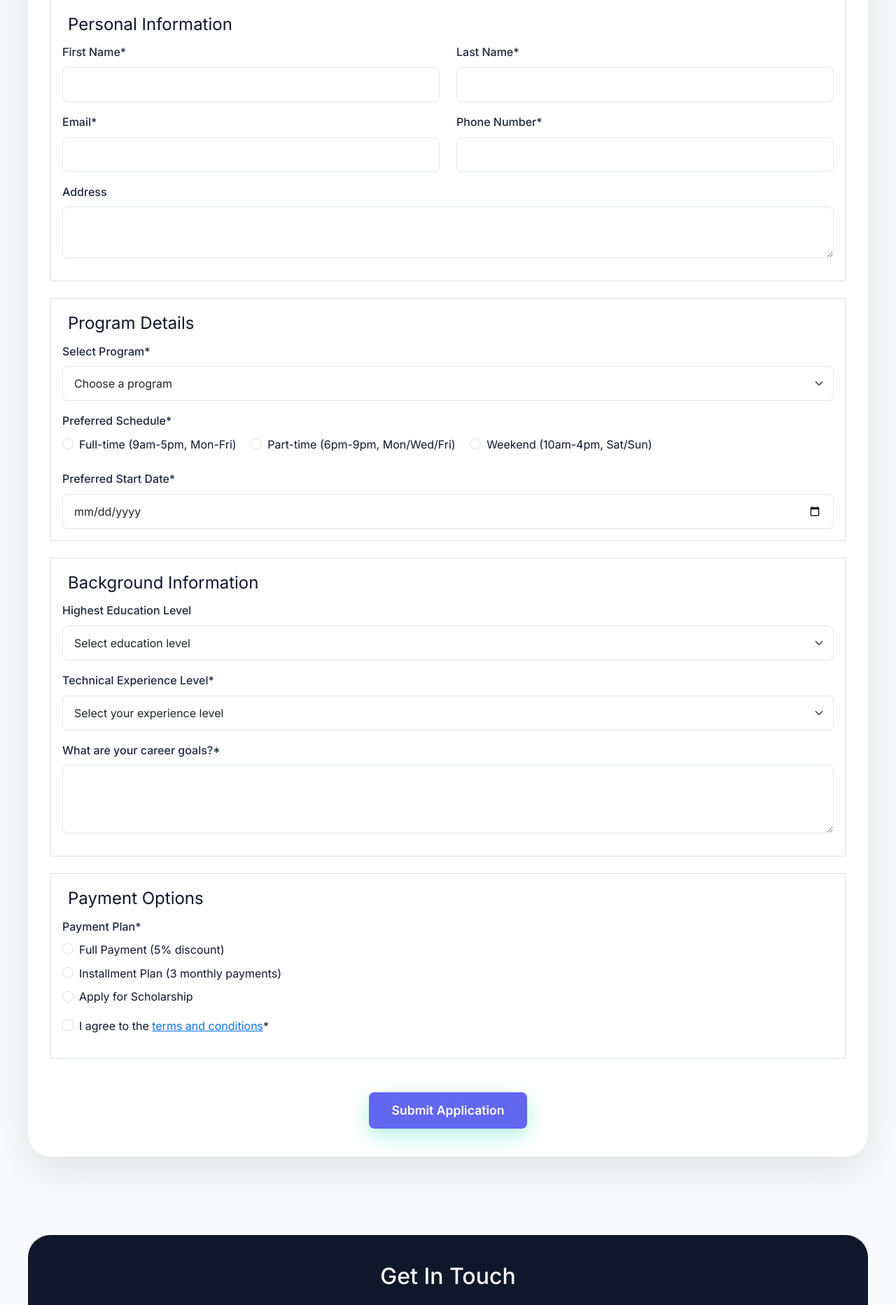
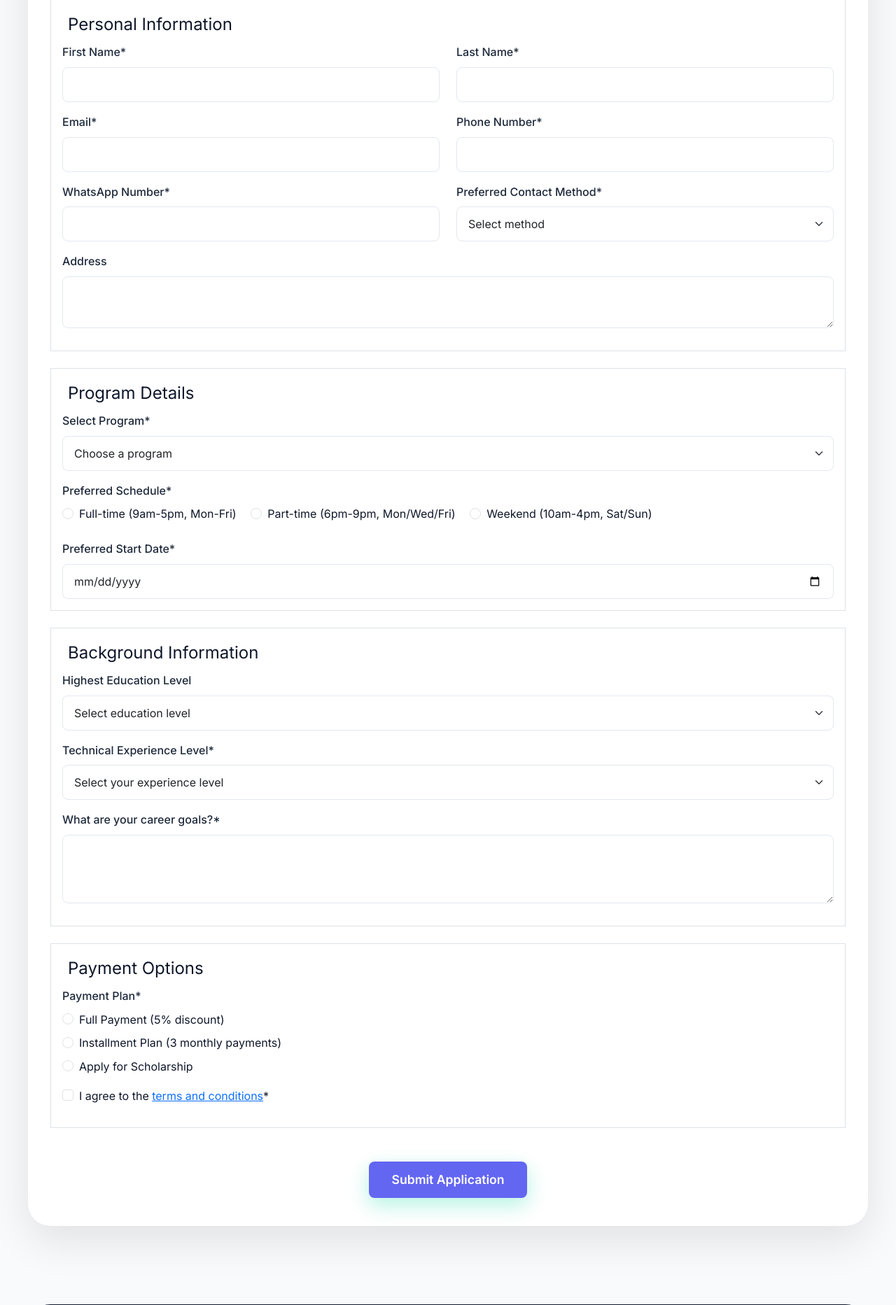
Before and after one commit to imosudi2/miocode_bootcamp, a Flask app: page / in a window 1280 px wide. Shown: the part 3562-5427 px from the top of the page at 70% size. Run offline with Flask 3, Linux system fonts and the light colour scheme; some libraries are stand-ins or nearby versions.

Commit message:
Initial commit

```diff
--- a/templates/index.html
+++ b/templates/index.html
@@ -25,7 +25,9 @@
   <link href="https://fonts.googleapis.com/css2?family=Inter:wght@300;400;500;600;700;800&family=JetBrains+Mono:wght@400;500&display=swap" rel="stylesheet">
   <link rel="stylesheet" href="https://cdn.jsdelivr.net/npm/bootstrap-icons@1.11.3/font/bootstrap-icons.css">
   <link rel="stylesheet" href="{{ url_for('static', filename='css/styles.css') }}">
-  <script src="https://js.hcaptcha.com/1/api.js" async defer></script>
+  <!--script src="https://js.hcaptcha.com/1/api.js" async defer></script-->
+  <script src="https://www.google.com/recaptcha/api.js"></script>
+
 </head>
 <body>
   <nav id="navbar">
@@ -245,11 +247,16 @@
 
 
 <section class="scroll-reveal">
-    <div class="registration-form" id="register">
+  <div class="registration-form" id="register">
     <h2 class="section-title">Join Our Bootcamp</h2>
     <p class="text-center mb-4" style="max-width: 700px; margin: 0 auto; color: var(--gray-medium);">
       <h4>Start your tech career journey with MioCode. Fill out this form to apply for our next cohort.</h4>
     </p>
+    {% with messages = get_flashed_messages() %}
+      {% if messages %}
+        <div class="alert alert-success">{{ messages[0] }}</div>
+      {% endif %}
+    {% endwith %}
 
     <form id="studentRegistration" class="needs-validation" novalidate>
       <!-- Personal Information -->
@@ -274,6 +281,22 @@
           <div class="col-md-6 mb-3">
             <label for="phone" class="form-label">Phone Number*</label>
             <input type="tel" class="form-control" id="phone" name="phone" required>
+          </div>
+        </div>
+
+        <div class="row">
+          <div class="col-md-6 mb-3">
+            <label for="whatsapp" class="form-label">WhatsApp Number*</label>
+            <input type="tel" class="form-control" id="whatsapp" name="whatsapp" required>
+          </div>
+          <div class="col-md-6 mb-3">
+            <label for="contactMethod" class="form-label">Preferred Contact Method*</label>
+            <select class="form-select" id="contactMethod" name="contactMethod" required>
+              <option value="" selected disabled>Select method</option>
+              <option value="email">Email</option>
+              <option value="whatsapp">WhatsApp</option>
+              <option value="phone">Phone Call</option>
+            </select>
           </div>
         </div>
 
@@ -326,8 +349,6 @@
             <option value="" selected disabled>Select education level</option>
             <option value="high-school">High School</option>
             <option value="college">College</option>
-            <option value="bachelors">Bachelor's Degree</option>
-            <option value="masters">Master's Degree</option>
             <option value="phd">PhD</option>
             <option value="other">Other</option>
           </select>
@@ -374,14 +395,16 @@
         </div>
       </fieldset>
 
-      <div class="h-captcha mb-4" data-sitekey="9a2ce6be-a6ea-4d30-a860-e55cf4f2138c"></div>
+      <!-- Google reCAPTCHA -->
+      <div class="g-recaptcha mb-4" data-sitekey="6LeFlWkrAAAAAGWAysVIcK9ZhvksD--q_hNW1BrO" data-callback="onSubmit"></div>
 
       <div class="text-center mt-4">
         <button type="submit" class="cta-button" id="submitButton">Submit Application</button>
       </div>
     </form>
-</div>
-  </section>
+  </div>
+</section>
+
 
 <!-- Terms and Conditions Modal -->
 <div class="modal fade" id="termsModal" tabindex="-1" aria-labelledby="termsModalLabel" aria-hidden="true">
@@ -445,6 +468,10 @@
   <script src="https://cdn.jsdelivr.net/npm/@popperjs/core@2.11.8/dist/umd/popper.min.js" integrity="sha384-I7E8VVD/ismYTF4hNIPjVp/Zjvgyol6VFvRkX/vR+Vc4jQkC+hVqc2pM8ODewa9r" crossorigin="anonymous"></script>
 <script src="https://cdn.jsdelivr.net/npm/bootstrap@5.3.7/dist/js/bootstrap.min.js" integrity="sha384-7qAoOXltbVP82dhxHAUje59V5r2YsVfBafyUDxEdApLPmcdhBPg1DKg1ERo0BZlK" crossorigin="anonymous"></script>
     <script src="{{ url_for('static', filename='js/script.js') }}"></script>
-
+ <script>
+   function onSubmit(token) {
+     document.getElementById("demo-form").submit();
+   }
+ </script>
 </body>
 </html>
```
